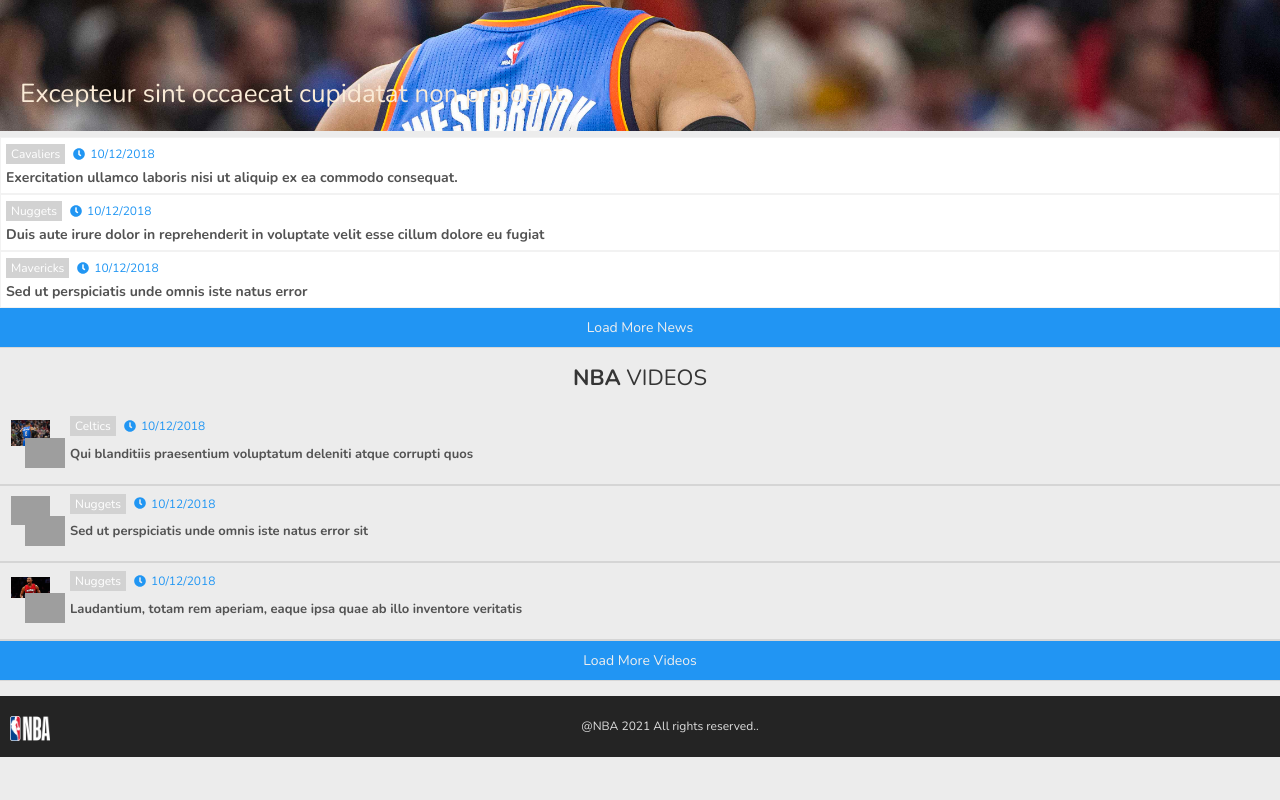
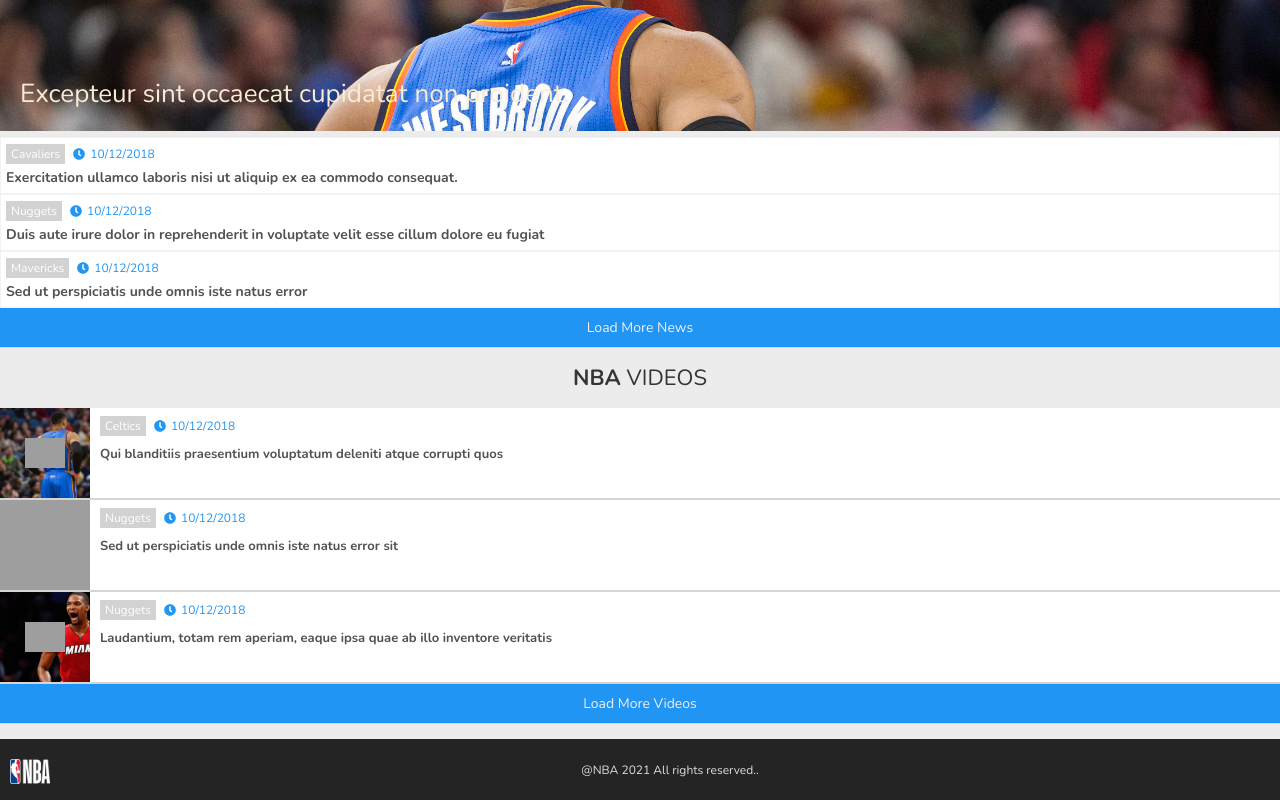
Before and after one commit to kamilpinas/nba-app, a React app: page / in a window 1280 px wide. Shown: the part 519-1319 px from the top of the page. Before the commit the page ends 1276 px from the top, so only its background shows below. Built offline with nearby package versions, Linux system fonts and the light colour scheme; data requests are answered from the project's data file; grey boxes are pictures that could not be loaded.

Commit message:
+videos done

```diff
--- /dev/null
+++ b/src/components/Videos/videos.js
@@ -0,0 +1,18 @@
+import React from 'react';
+import VideosList from '../widgets/VideosList/videosList';
+
+const Videos = () => {
+  return (
+    <div>
+      <VideosList
+        type="card"
+        loadmore={true}
+        title={true}
+        start={0}
+        amount={6}
+      />
+    </div>
+  );
+};
+
+export default Videos;
--- a/src/components/widgets/VideosList/videosList.css
+++ b/src/components/widgets/VideosList/videosList.css
@@ -9,7 +9,7 @@
 .videoListItem_wrapper {
     display: flex;
     border-bottom: 2px solid #d5d5d5;
-    background: #white;
+    background: white;
 }
 
 .videoListItem_wrapper h2 {
@@ -17,11 +17,11 @@
     color: #525252;
 }
 
-.left {
+.first {
     background-size: cover !important;
 }
 
-.left div {
+.first div {
     width: 90px;
     height: 90px;
     background-size: 40px !important;
@@ -30,7 +30,7 @@
     background: url('https://i.imgur.com/Gap4sIP.png');
 }
 
-.right {
+.second {
     flex-grow: 1;
     padding: 10px;
 }
--- a/src/components/widgets/VideosList/videosListTemplate.js
+++ b/src/components/widgets/VideosList/videosListTemplate.js
@@ -8,12 +8,12 @@
   return props.data.map((item, i) => (
     <Link to={`/videos/${item.id}`} key={i}>
       <div className="videoListItem_wrapper">
-        <div className="left" style={{ background: `url(/images/videos/${item.image})` }}>
+        <div className="first" style={{ background: `url(/images/videos/${item.image})` }}>
           <div>
 
           </div>
         </div>
-        <div className="right">
+        <div className="second">
           <CardDetails teams={props.teams} team={item.team} date={item.date} />
           <h2>{item.title}</h2>
         </div>
--- a/src/routes.js
+++ b/src/routes.js
@@ -5,6 +5,7 @@
 import NewsArticle from './components/Articles/News/Post/index';
 import VideoArticle from './components/Articles/Videos/Video/index';
 import News from './components/News/news';
+import Videos from './components/Videos/videos';
 class Routes extends Component {
   render() {
     return (
@@ -14,6 +15,7 @@
           <Route path="/articles/:id" exact component={NewsArticle} />
           <Route path="/videos/:id" exact component={VideoArticle} />
           <Route path="/news" exact component={News} />
+          <Route path="/videos" exact component={Videos} />
         </Switch>
       </Layout>
 
```
Also changed, not shown: src/components/News/news.css (deleted).
